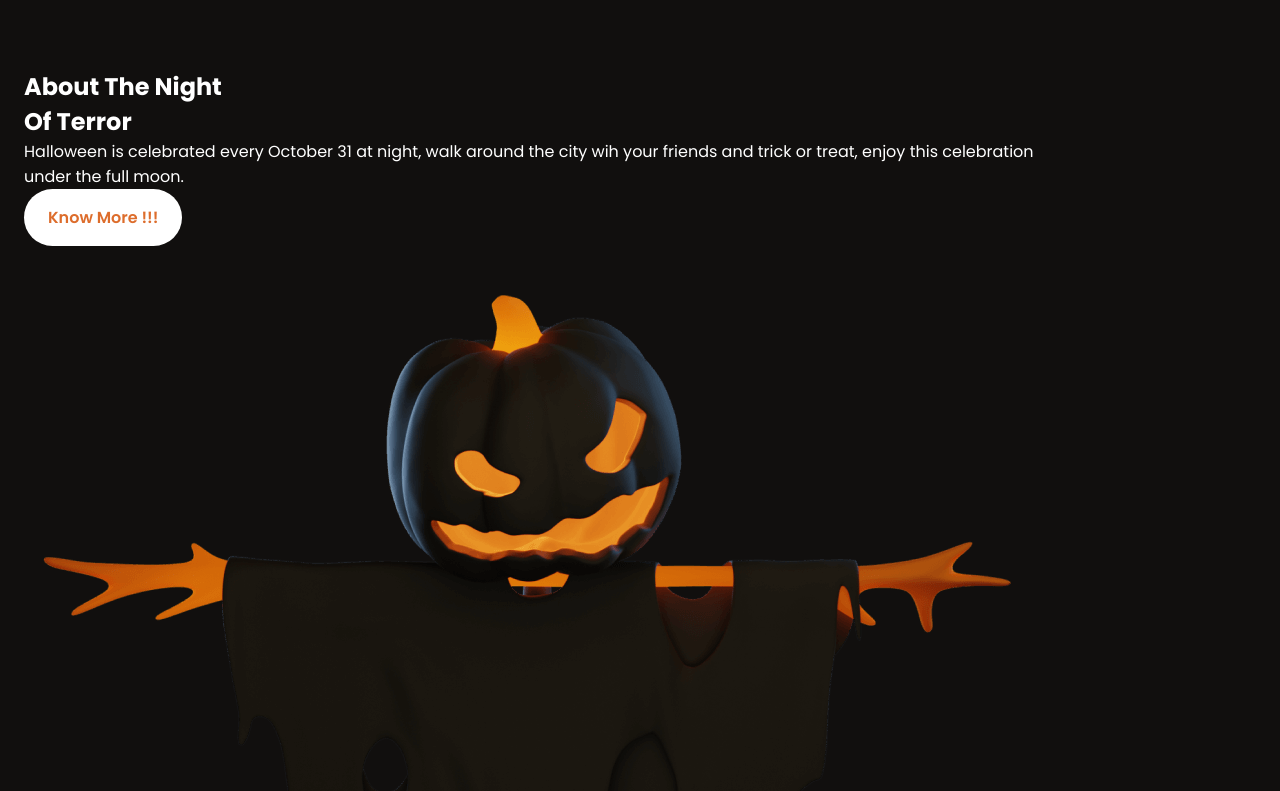
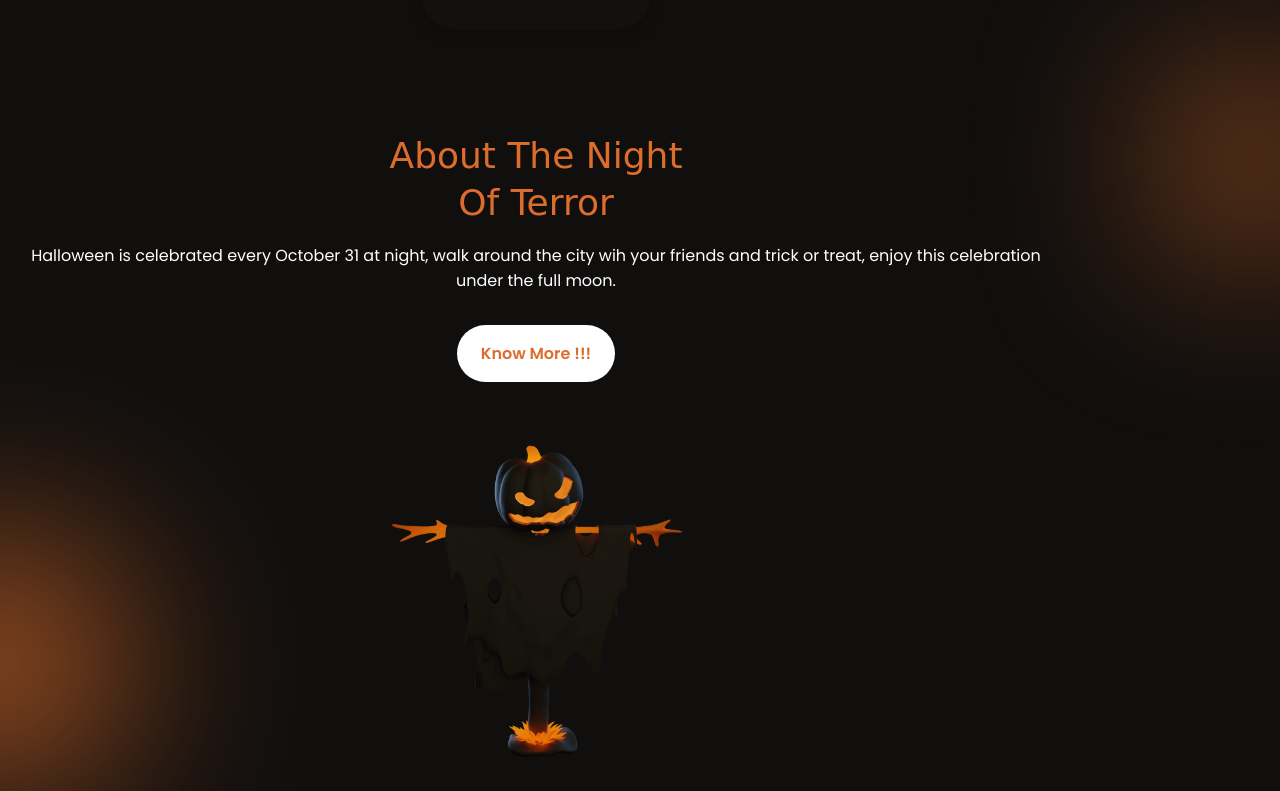
Before and after one commit to Articvolt/Halloween-website, a plain HTML site: page index.html in a window 1280 px wide. Shown: the part 1755-2546 px from the top of the page. Drawn offline with nearby package versions, Linux system fonts and the light colour scheme; a web font is replaced by a local one.

Commit message:
add css section about + debug  h2 section css

```diff
--- a/assets/css/style.css
+++ b/assets/css/style.css
@@ -103,7 +103,7 @@ img {
     padding-block: 5rem 1.5rem;
 }
 
-.section-title {
+.section__title {
     font-size: var(--h1-font-size);
     font-family: var(--second-font);
     /* définit l'épaisseur du texte */
@@ -447,3 +447,47 @@ img {
     top: 25rem;
     left: -4rem;
 }
+
+/*======================================== ABOUT ==================================*/
+.about {
+    position: relative;
+}
+
+.about__container {
+    row-gap: 3.5rem;
+}
+
+.about__container .section__title {
+    margin-bottom: 1rem;
+}
+
+.about__data {
+    text-align: center;
+}
+
+.about__description {
+    margin-bottom: 2rem;
+}
+
+.about__img {
+    width: 300px;
+    justify-self: center;
+}
+
+.about .shape__small {
+    top: 2rem;
+    right: -3rem;
+}
+
+.about .shape__big {
+    bottom: 0;
+    left: -8rem;
+}
+
+/* ==================== ITEMS ==================== */
+
+
+/* ==================== PARTY ==================== */
+
+
+/* ==================== FOOTER ==================== */
--- a/index.html
+++ b/index.html
@@ -138,6 +138,9 @@
 
 <!--==================== ABOUT ====================-->
         <section class="about section" id="about">
+            <div class="shape__small"></div>
+            <div class="shape__big"></div>
+
             <div class="about__container container grid">
                 <div class="about__data">
                     <h2 class="section__title">
```
